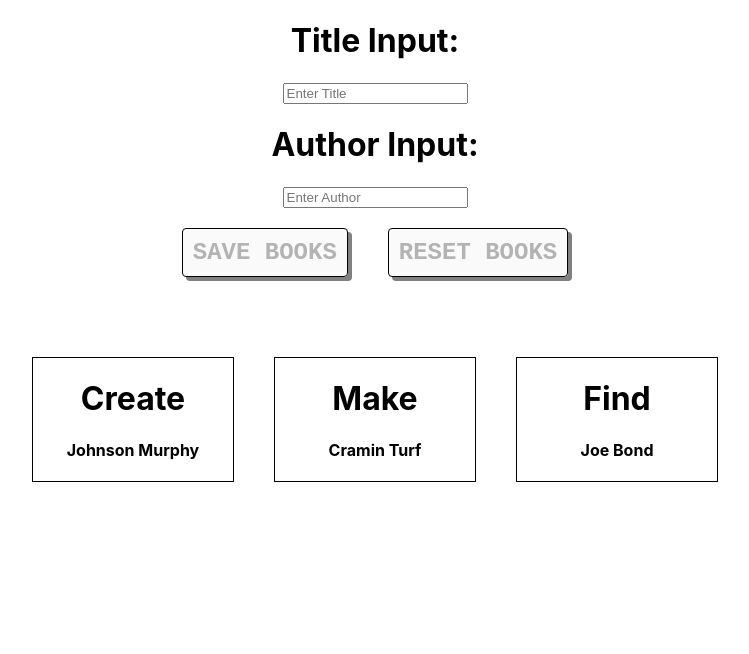
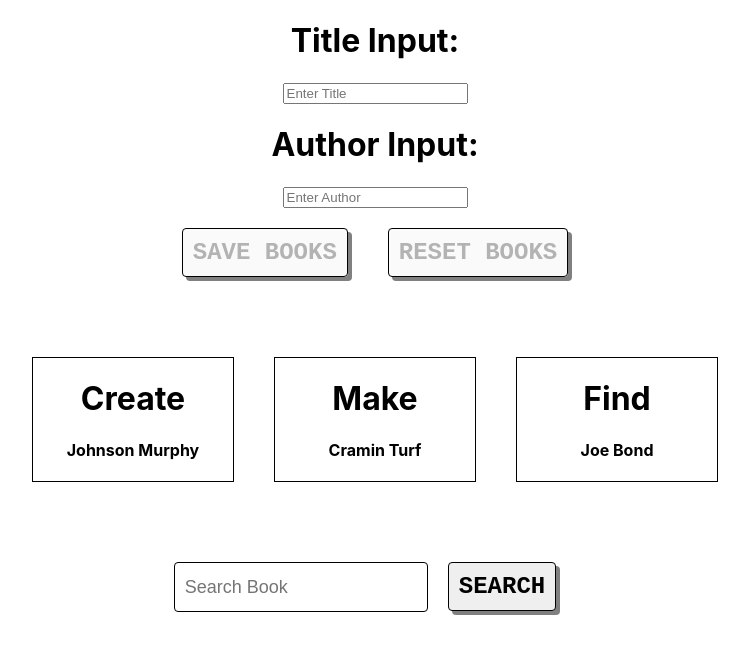
Before and after one commit to Board-Ape/tdb, a React (Create React App) app: page / in a window 1280 px wide. Shown: the top 654 px of the page, without its empty margins (265-1014 px from the left). Built offline with nearby package versions, Linux system fonts and the light colour scheme.

Commit message:
Search bar and input ready

```diff
--- a/src/App.js
+++ b/src/App.js
@@ -3,6 +3,7 @@ import './App.css';
 import TitleInput from './TitleInput/TitleInput';
 import AuthorInput from './AuthorInput/AuthorInput';
 import BookSearchContainer from "./BookSearchContainer/BookSearchContainer";
+import BookResultsContainer from "./BookResultsContainer/BookResultsContainer";
 
 class App extends Component {
   constructor(props) {
@@ -76,6 +77,7 @@ class App extends Component {
         <div className="booksContainer">
           <BookSearchContainer books={this.state.books} />
         </div>
+        <BookResultsContainer />
       </div>
     );
   }
--- /dev/null
+++ b/src/BookResultsContainer/BookResultContainer.css
@@ -0,0 +1,7 @@
+.searchInput {
+    height: 40px;
+    font-size: 18px;
+    border: 1px solid black;
+    border-radius: 4px;
+    padding: 4px 10px;
+}
--- /dev/null
+++ b/src/BookResultsContainer/BookResultsContainer.js
@@ -0,0 +1,25 @@
+import React, { Component } from 'react';
+import './BookResultContainer.css';
+
+class BookResultContainer extends Component {
+    constructor(props) {
+        super(props)
+        this.state = {
+
+        }
+    }
+
+    render () {
+        return (
+            <div>
+                <input
+                    className="searchInput"
+                    placeholder="Search Book"
+                />
+                <button>SEARCH</button>
+            </div>
+        )
+    }
+}
+
+export default BookResultContainer;
```
